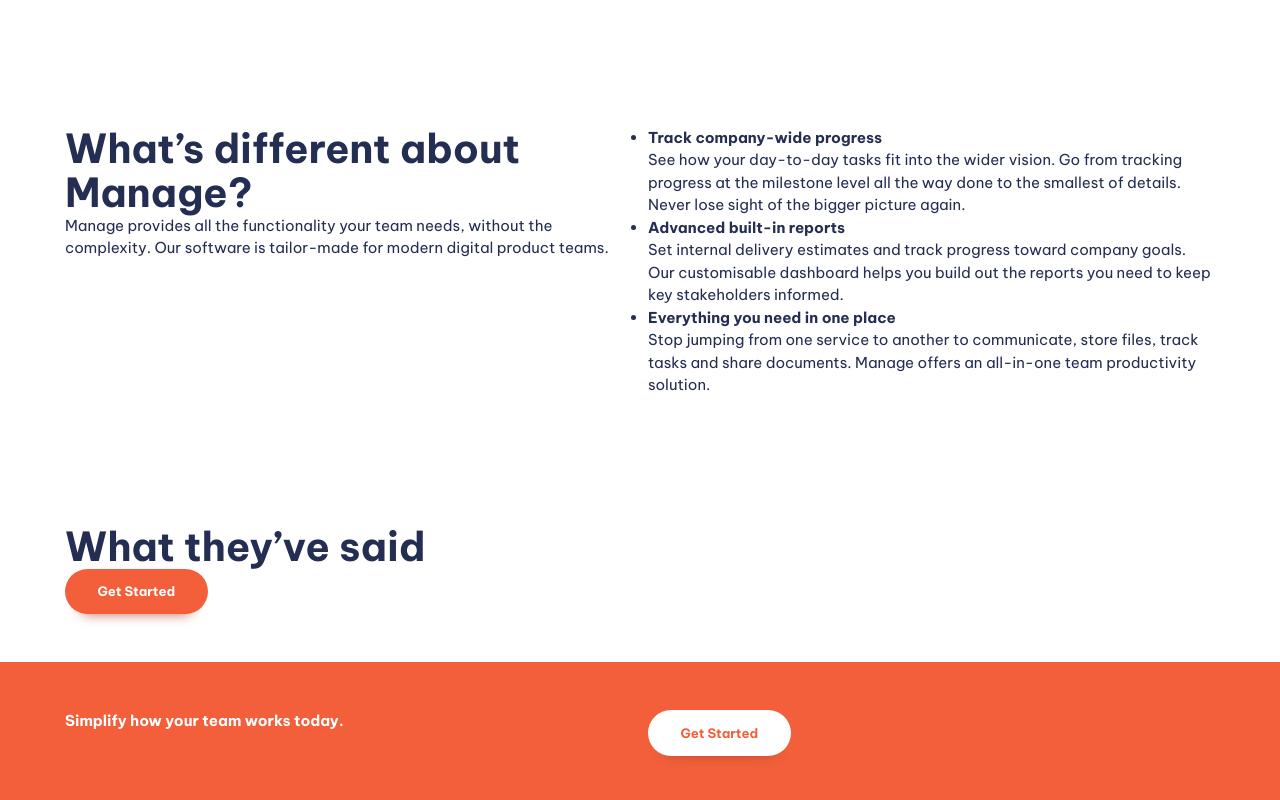
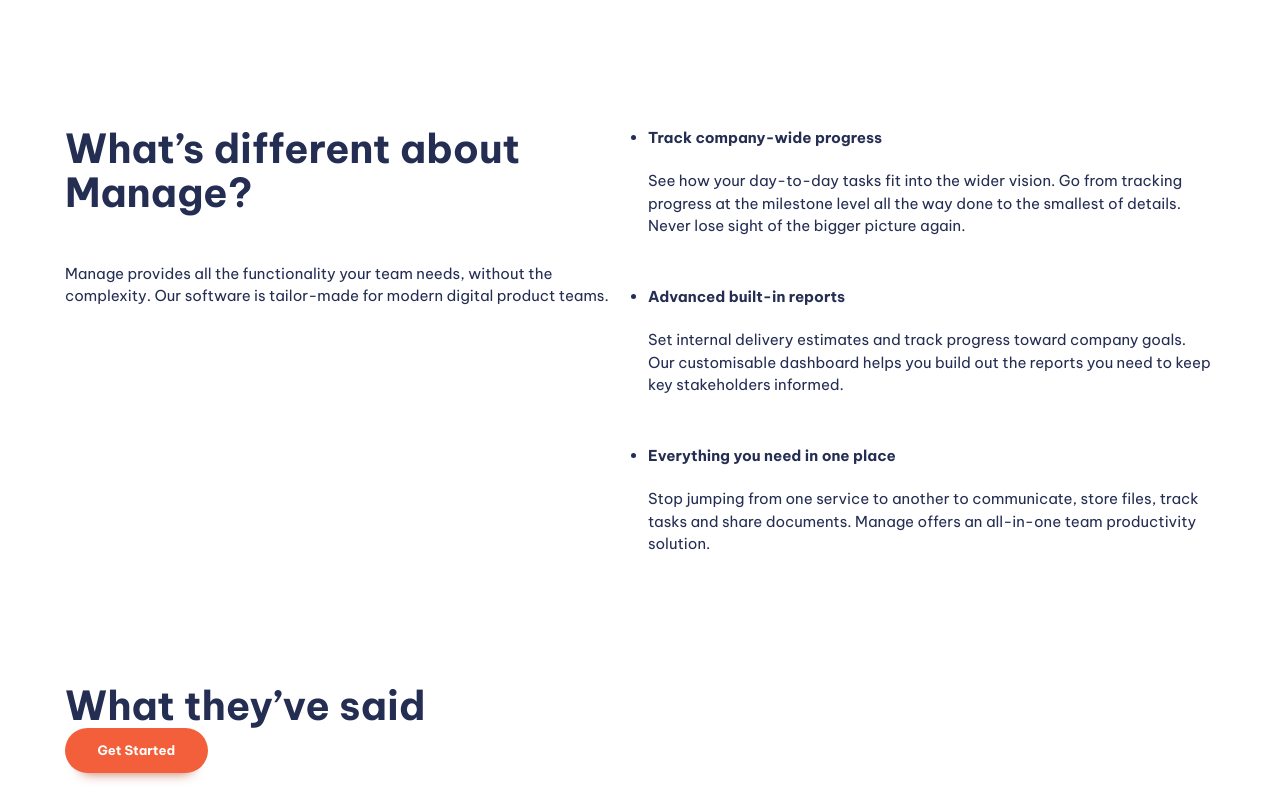
Before and after one commit to RupeshKhadka69/cssResponsiveness, a website built with Vite: page vite-project/index.html in a window 1280 px wide. Shown: the part 720-1520 px from the top of the page. Built offline with nearby package versions, Linux system fonts and the light colour scheme.

Commit message:
updated css

```diff
--- a/vite-project/index.html
+++ b/vite-project/index.html
@@ -7,11 +7,15 @@
     <link rel="stylesheet" href="style.css" />
   </head>
   <body>
-    <header class="primary-header" >
+    <header class="primary-header">
       <div class="container">
         <div class="wrapper">
           <a href="#"><img src="./images/logo.svg" alt="" /></a>
-          <button class="mobile-nav-toggle" aria-label="primary-navigation" aria-expanded="false">
+          <button
+            class="mobile-nav-toggle"
+            aria-label="primary-navigation"
+            aria-expanded="false"
+          >
             <img
               src="./images/icon-hamburger.svg"
               alt="icon-open"
@@ -27,7 +31,7 @@
             <span class="visually-hidden">Menu</span>
           </button>
           <nav class="primary-navigation" id="primary-navigation">
-            <ul role="list" class="nav-lists" >
+            <ul role="list" class="nav-lists">
               <li><a href="#">Pricing</a></li>
               <li><a href="#">Product</a></li>
               <li><a href="#">About Us</a></li>
@@ -35,7 +39,9 @@
               <li><a href="#">Opportunity</a></li>
             </ul>
           </nav>
-          <button class="button | display-sm-none display-md-inline-flex">Get Started</button>
+          <button class="button | display-sm-none display-md-inline-flex">
+            Get Started
+          </button>
         </div>
       </div>
     </header>
@@ -43,7 +49,7 @@
     <main>
       <section class="container padding-block-900">
         <div class="even-columns">
-          <div>
+          <div class="flow">
             <h1 class="fs-primary-heading fw-bold">
               Bring everyone together to build better products.
             </h1>
@@ -62,7 +68,7 @@
       <section class="padding-block-900">
         <div class="container">
           <div class="even-columns">
-            <div>
+            <div class="flow">
               <h2 class="fs-secondary-heading fw-bold">
                 What’s different about Manage?
               </h2>
@@ -73,33 +79,40 @@
               </p>
             </div>
             <div>
-              <ul>
+              <ul class="numbered-items | flow">
                 <li>
+                  <div class="flow" style="--flow-space: 1.4em">
                     <h3 class="fs-600 fw-bold">Track company-wide progress</h3>
                     <p>
-                    See how your day-to-day tasks fit into the wider vision. Go
-                    from tracking progress at the milestone level all the way
-                    done to the smallest of details. Never lose sight of the
-                    bigger picture again.
+                      See how your day-to-day tasks fit into the wider vision.
+                      Go from tracking progress at the milestone level all the
+                      way done to the smallest of details. Never lose sight of
+                      the bigger picture again.
                     </p>
+                  </div>
                 </li>
                 <li>
+                  <div class="flow" style="--flow-space: 1.4em">
                     <h3 class="fs-600 fw-bold">Advanced built-in reports</h3>
                     <p>
                       Set internal delivery estimates and track progress toward
                       company goals. Our customisable dashboard helps you build
-                    out the reports you need to keep key stakeholders informed.
+                      out the reports you need to keep key stakeholders
+                      informed.
                     </p>
+                  </div>
                 </li>
                 <li>
+                  <div class="flow" style="--flow-space: 1.4em">
                     <h3 class="fs-600 fw-bold">
                       Everything you need in one place
                     </h3>
                     <p>
                       Stop jumping from one service to another to communicate,
-                    store files, track tasks and share documents. Manage offers
-                    an all-in-one team productivity solution.
+                      store files, track tasks and share documents. Manage
+                      offers an all-in-one team productivity solution.
                     </p>
+                  </div>
                 </li>
               </ul>
             </div>
@@ -115,7 +128,7 @@
 
       <section class="cta | bg-red text-light-gray padding-block-700">
         <div class="container">
-          <div class="even-columns">
+          <div class="even-columns | align-center">
             <div>
               <p class="fs-seconday-heading fw-bold">
                 Simplify how your team works today.
@@ -164,7 +177,7 @@
           </div>
           <div>
             <nav class="footer-nav">
-              <ul aria-label="Footer" role="list">
+              <ul class="flow" style="--flow-space: 1em" aria-label="Footer" role="list">
                 <li><a href="#">Home</a></li>
                 <li><a href="#">Pricing</a></li>
                 <li><a href="#">Product</a></li>
--- a/vite-project/style.css
+++ b/vite-project/style.css
@@ -294,6 +294,14 @@ picture,svg {
   border: 0;
 }
 
+/* flow class */
+/* .flow > * + * {
+} */
+:where(.flow :not(:first-child)){
+  margin-top: var(--flow-space, 3rem);
+}
+
+
 /* genral styling */
 
 body {
@@ -310,6 +318,9 @@ body {
 .even-columns {
   display: grid;
   gap: 1rem;
+}
+.align-center {
+  align-items: center;
 }
 @media screen and (min-width: 50em) {
   .even-columns {
```
Lines whose indentation alone changed are shown as unchanged.
